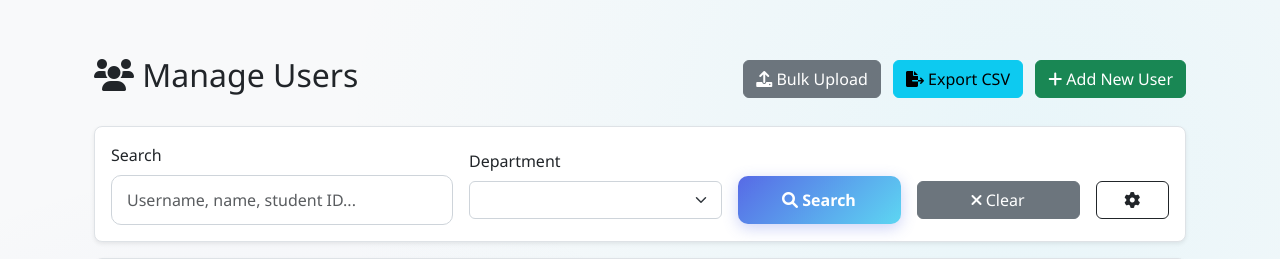
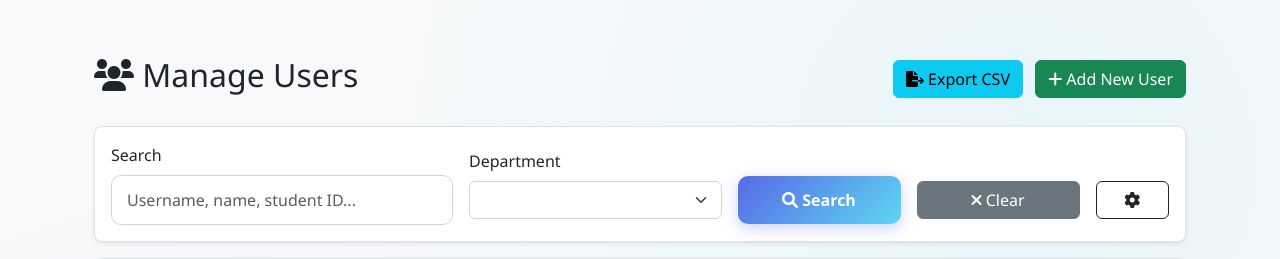
Before and after one commit to harshithharshith8513-design/college-voting-portal, a Django app: page /admin-users/ in a window 1280 px wide. Shown: the part 63-322 px from the top of the page. Run offline with Django 4.2, Linux system fonts and the light colour scheme; a user stored in the database is signed in; data comes from the database, SQL or seed files in the repository.

Commit message:
Update manage_users.html

```diff
--- a/templates/admin/manage_users.html
+++ b/templates/admin/manage_users.html
@@ -22,9 +22,7 @@ body { background-color: #f8f9fa !important; }
             <div class="d-flex justify-content-between align-items-center mb-4">
                 <h2 class="text-dark"><i class="fas fa-users"></i> Manage Users</h2>
                 <div>
-                    <a href="{% url 'bulk_upload_users' %}" class="btn btn-secondary me-2">
-                        <i class="fas fa-upload"></i> Bulk Upload
-                    </a>
+                    <!-- Removed Bulk Upload Button -->
                     <a href="{% url 'export_users' %}" class="btn btn-info me-2">
                         <i class="fas fa-file-export"></i> Export CSV
                     </a>
```
